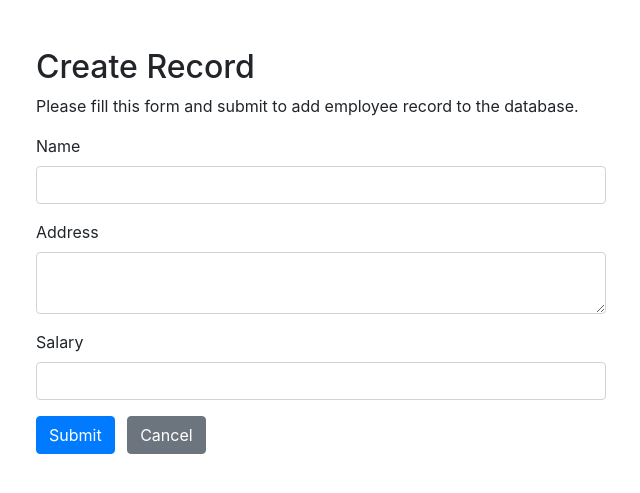
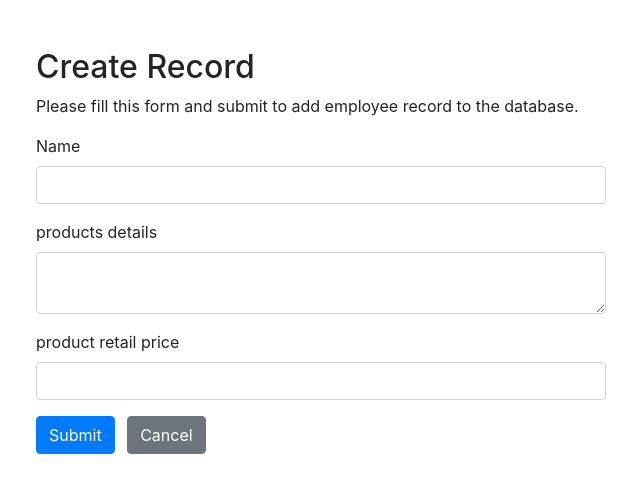
Before and after one commit to rush-shale/Hinoyog-pdo-crud, a PHP site: page /create.php in a window 1280 px wide. Shown: the top 493 px of the page, without its empty margins (319-959 px from the left). Run offline with PHP 8.4, Linux system fonts and the light colour scheme.

Commit message:
added php page

```diff
--- a/config.php
+++ b/config.php
@@ -4,7 +4,7 @@ server with default setting (user 'root' with no password) */
 define('DB_SERVER', 'localhost');
 define('DB_USERNAME', 'root');
 define('DB_PASSWORD', '');
-define('DB_NAME', 'demo');
+define('DB_NAME', 'it28-ecommerce');
 
 /* Attempt to connect to MySQL database */
 try{
--- a/create.php
+++ b/create.php
@@ -3,54 +3,54 @@
 require_once "config.php";
 
 // Define variables and initialize with empty values
-$name = $address = $salary = "";
-$name_err = $address_err = $salary_err = "";
+$product_name = $product_details = $product_retail_price = "";
+$product_name_err = $product_details_err = $product_retail_price_err = "";
 
 // Processing form data when form is submitted
 if($_SERVER["REQUEST_METHOD"] == "POST"){
     // Validate name
-    $input_name = trim($_POST["name"]);
+    $input_name = trim($_POST["product_name"]);
     if(empty($input_name)){
-        $name_err = "Please enter a name.";
+        $product_name_err = "Please enter a name.";
     } elseif(!filter_var($input_name, FILTER_VALIDATE_REGEXP, array("options"=>array("regexp"=>"/^[a-zA-Z\s]+$/")))){
-        $name_err = "Please enter a valid name.";
+        $product_name_err = "Please enter a valid name.";
     } else{
-        $name = $input_name;
+        $product_name = $input_name;
     }
 
     // Validate address
-    $input_address = trim($_POST["address"]);
-    if(empty($input_address)){
-        $address_err = "Please enter an address.";
+    $input_product_details = trim($_POST["product_details"]);
+    if(empty($input_product_details)){
+        $product_details_err = "Please enter product_details.";
     } else{
-        $address = $input_address;
+        $product_details = $input_product_details  ;
     }
 
     // Validate salary
-    $input_salary = trim($_POST["salary"]);
-    if(empty($input_salary)){
-        $salary_err = "Please enter the salary amount.";
-    } elseif(!ctype_digit($input_salary)){
-        $salary_err = "Please enter a positive integer value.";
+    $input_product_retail_price= trim($_POST["product_retail_price"]);
+    if(empty($product_retail_price)){
+        $product_retail_price_err = "Please enter product amount.";
+    } elseif(!ctype_digit($input_product_retail_price)){
+        $product_retail_price_err = "Please enter a positive integer value.";
     } else{
-        $salary = $input_salary;
+        $product_retail_price = $input_product_retail_price;
     }
 
     // Check input errors before inserting in database
-    if(empty($name_err) && empty($address_err) && empty($salary_err)){
+    if(empty($product_name_err) && empty($product_details_err) && empty($product_retail_price_err)){
         // Prepare an insert statement
-        $sql = "INSERT INTO employees (name, address, salary) VALUES (:name, :address, :salary)";
+        $sql = "INSERT INTO products (product_name, product_details, product_retail_price) VALUES (:product_name, :product_details, :product_retail_price)";
 
         if($stmt = $pdo->prepare($sql)){
             // Bind variables to the prepared statement as parameters
-            $stmt->bindParam(":name", $param_name);
-            $stmt->bindParam(":address", $param_address);
-            $stmt->bindParam(":salary", $param_salary);
+            $stmt->bindParam(":product_name", $param_product_name);
+            $stmt->bindParam(":product_details", $param_product_details);
+            $stmt->bindParam(":product_retail_price", $param_product_retails_price);
 
             // Set parameters
-            $param_name = $name;
-            $param_address = $address;
-            $param_salary = $salary;
+            $param_product_name = $product_name;
+            $param_product_details = $product_details;
+            $param_product_retail_price = $product_retail_price;
 
             // Attempt to execute the prepared statement
             if($stmt->execute()){
@@ -94,18 +94,18 @@ if($_SERVER["REQUEST_METHOD"] == "POST"){
                     <form action="<?php echo htmlspecialchars($_SERVER["PHP_SELF"]); ?>" method="post">
                         <div class="form-group">
                             <label>Name</label>
-                            <input type="text" name="name" class="form-control <?php echo (!empty($name_err)) ? 'is-invalid' : ''; ?>" value="<?php echo $name; ?>">
-                            <span class="invalid-feedback"><?php echo $name_err;?></span>
+                            <input type="text" name="product_name" class="form-control <?php echo (!empty($product_name_err)) ? 'is-invalid' : ''; ?>" value="<?php echo $product_name; ?>">
+                            <span class="invalid-feedback"><?php echo $product_name_err;?></span>
                         </div>
                         <div class="form-group">
-                            <label>Address</label>
-                            <textarea name="address" class="form-control <?php echo (!empty($address_err)) ? 'is-invalid' : ''; ?>"><?php echo $address; ?></textarea>
-                            <span class="invalid-feedback"><?php echo $address_err;?></span>
+                            <label>products details</label>
+                            <textarea name="product_details" class="form-control <?php echo (!empty($address_err)) ? 'is-invalid' : ''; ?>"><?php echo $product_details; ?></textarea>
+                            <span class="invalid-feedback"><?php echo $product_details_err;?></span>
                         </div>
                         <div class="form-group">
-                            <label>Salary</label>
-                            <input type="text" name="salary" class="form-control <?php echo (!empty($salary_err)) ? 'is-invalid' : ''; ?>" value="<?php echo $salary; ?>">
-                            <span class="invalid-feedback"><?php echo $salary_err;?></span>
+                            <label>product retail price</label>
+                            <input type="text" name="product_retail_price" class="form-control <?php echo (!empty($product_retail_price_err)) ? 'is-invalid' : ''; ?>" value="<?php echo $product_retail_price; ?>">
+                            <span class="invalid-feedback"><?php echo $product_retail_price_err;?></span>
                         </div>
                         <input type="submit" class="btn btn-primary" value="Submit">
                         <a href="index.php" class="btn btn-secondary ml-2">Cancel</a>
```
Also changed, not shown: index.php (+86 -0 lines).
